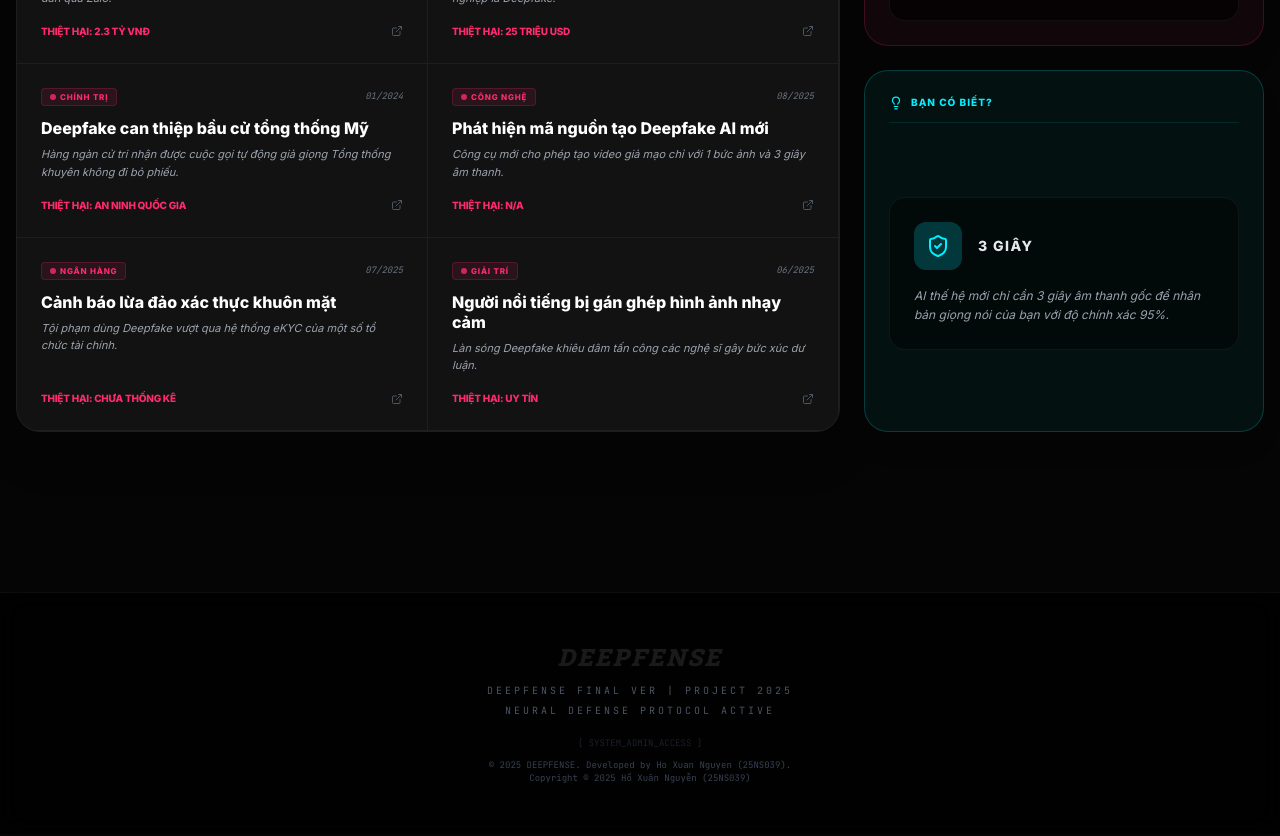
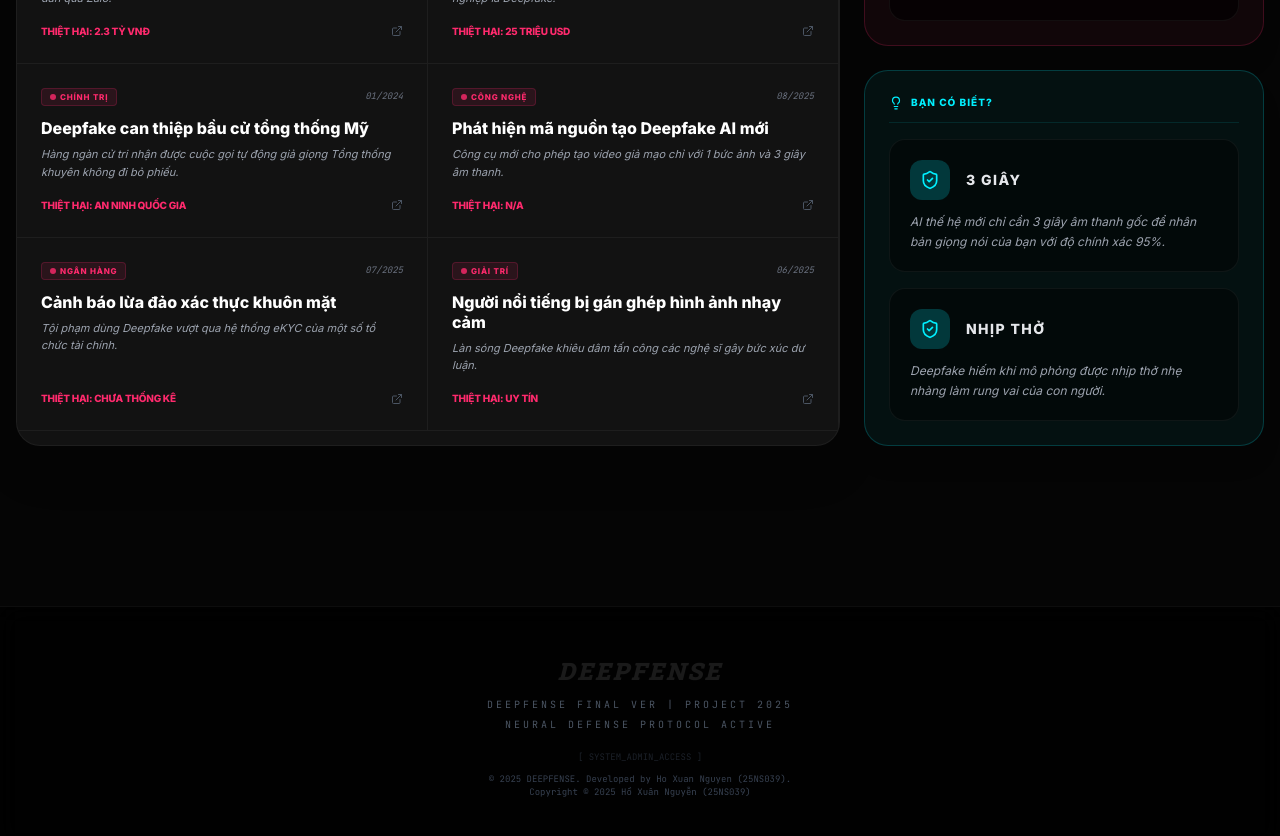
Before and after one commit to youhideslow28/deepfense.online, a React (Vite) app: page / in a window 1280 px wide. Shown: the part 1460-2296 px from the top of the page. Built offline with nearby package versions, Linux system fonts and the light colour scheme; no server answers; the database is empty.

Commit message:
Fix mail to Gmail and 2 Fun Facts

```diff
--- a/pages/Admin.tsx
+++ b/pages/Admin.tsx
@@ -128,7 +128,9 @@ const Admin: React.FC = () => {
                             </div>
                             <div className="flex md:flex-col gap-2 justify-center border-t md:border-t-0 md:border-l border-white/10 pt-4 md:pt-0 md:pl-4 min-w-[140px]">
                                 <a
-                                    href={`mailto:${report.email}?subject=${encodeURIComponent("Phản hồi báo cáo sự cố từ DEEPFENSE.AI")}&body=${encodeURIComponent(`Chào ${report.name},\n\nChúng tôi đã nhận được báo cáo của bạn về sự việc: "${report.desc}".\n\nĐội ngũ chuyên gia của chúng tôi đang tiến hành phân tích thông tin và sẽ phản hồi tư vấn chi tiết cho bạn trong thời gian sớm nhất.\n\nTrân trọng,\nĐội ngũ Hỗ trợ DEEPFENSE.AI`)}`}
+                                    href={`https://mail.google.com/mail/u/0/?view=cm&fs=1&to=${encodeURIComponent(report.email)}&su=${encodeURIComponent("Phản hồi báo cáo sự cố từ DEEPFENSE.AI")}&body=${encodeURIComponent(`Chào ${report.name},\n\nChúng tôi đã nhận được báo cáo của bạn về sự việc: "${report.desc}".\n\nĐội ngũ chuyên gia của chúng tôi đang tiến hành phân tích thông tin và sẽ phản hồi tư vấn chi tiết cho bạn trong thời gian sớm nhất.\n\nTrân trọng,\nĐội ngũ Hỗ trợ DEEPFENSE.AI`)}`}
+                                    target="_blank"
+                                    rel="noopener noreferrer"
                                     className="p-3 rounded-lg flex items-center gap-2 text-xs font-bold w-full justify-center transition-colors bg-blue-600/20 text-blue-400 hover:bg-blue-600/40"
                                 >
                                     <Mail size={16}/> Gửi Email
--- a/pages/Home.tsx
+++ b/pages/Home.tsx
@@ -117,7 +117,7 @@ const Home: React.FC<HomeProps> = ({ setPage, setToolTab, lang, season }) => {
         }, 600);
     }, 4000); // Cứ 4s lật 1 thẻ ngẫu nhiên
 
-    const factTimer = setInterval(() => setFactIndex(prev => (prev + 1) % facts.length), 6000); // 6s đổi 1 kiến thức
+    const factTimer = setInterval(() => setFactIndex(prev => (prev + 2) % facts.length), 6000); // 6s đổi 2 kiến thức
 
     return () => {
       clearInterval(newsTimer);
@@ -148,8 +148,11 @@ const Home: React.FC<HomeProps> = ({ setPage, setToolTab, lang, season }) => {
       else setGamePhase('RESULT_LOSE');
   };
 
-  // Dữ liệu Kiến thức 1 items/lượt
-  const currentFact = facts[factIndex % facts.length];
+  // Dữ liệu Kiến thức (Lấy 2 items/lượt)
+  const displayFacts = [
+      facts[factIndex % facts.length],
+      facts[(factIndex + 1) % facts.length]
+  ];
 
   return (
     <div className="animate-in fade-in duration-500">
@@ -442,16 +445,18 @@ const Home: React.FC<HomeProps> = ({ setPage, setToolTab, lang, season }) => {
                  <h4 className="text-primary font-black text-[10px] mb-4 uppercase tracking-widest border-b border-primary/10 pb-3 flex items-center shrink-0">
                     <span className="flex items-center gap-2"><Lightbulb size={14} /> {t.knowledge}</span>
                  </h4>
-                 <div key={`fact-ticker-${factIndex}`} className="animate-in fade-in slide-in-from-right-4 duration-500 flex-1 flex flex-col justify-center">
-                    <div className="text-[13px] text-gray-400 flex flex-col gap-4 bg-black/40 p-6 rounded-2xl border border-white/5 shadow-inner">
-                        <div className="flex items-center gap-4">
-                            <div className="bg-primary/20 h-12 w-12 rounded-xl flex items-center justify-center shrink-0">
-                                <ShieldCheck size={24} className="text-primary" />
+                 <div key={`fact-ticker-${factIndex}`} className="animate-in fade-in slide-in-from-right-4 duration-500 flex-1 flex flex-col justify-center gap-4">
+                    {displayFacts.map((fact, idx) => (
+                        <div key={idx} className="text-[13px] text-gray-400 flex flex-col gap-3 bg-black/40 p-5 rounded-2xl border border-white/5 shadow-inner">
+                            <div className="flex items-center gap-4">
+                                <div className="bg-primary/20 h-10 w-10 rounded-xl flex items-center justify-center shrink-0">
+                                    <ShieldCheck size={20} className="text-primary" />
+                                </div>
+                                <strong className="text-gray-200 uppercase tracking-widest text-sm leading-tight">{fact?.title}</strong>
                             </div>
-                            <strong className="text-gray-200 uppercase tracking-widest text-sm leading-tight">{currentFact?.title}</strong>
+                            <p className="leading-relaxed italic text-[12px]">{fact?.content}</p>
                         </div>
-                        <p className="leading-relaxed italic text-[12px]">{currentFact?.content}</p>
-                    </div>
+                    ))}
                  </div>
              </div>
         </div>
```
